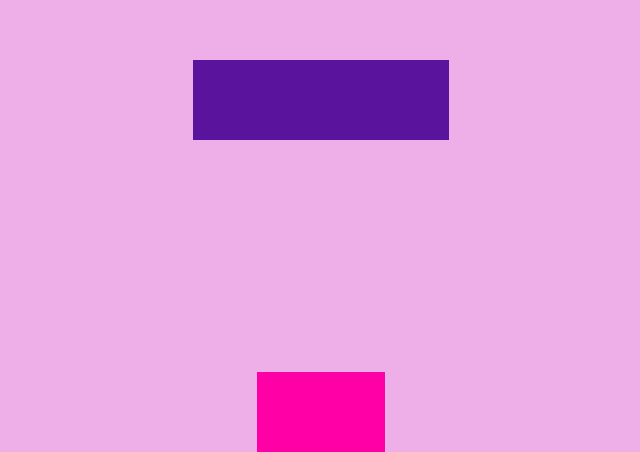
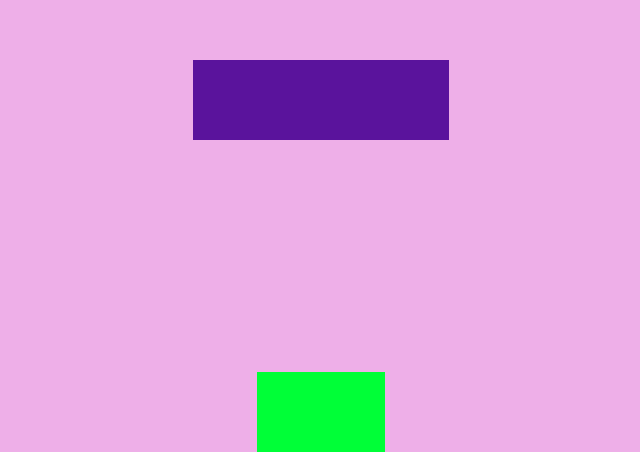
Before and after one commit to RemoteRaccoons-Ironhack-Nov-22/oop-game-codealong, a plain HTML site: page index.html in a window 1280 px wide. Shown: the part 348-800 px from the top of the page, without its empty margins (319-959 px from the left). Drawn offline with Linux system fonts and the light colour scheme.

Commit message:
minor: update player css

```diff
--- a/css/main.css
+++ b/css/main.css
@@ -12,7 +12,7 @@ body {
 
 #player {
     position: absolute;
-    background-color: rgb(255, 0, 166);
+    background-color: rgb(0, 255, 55);
 }
 
 .obstacle {
```
